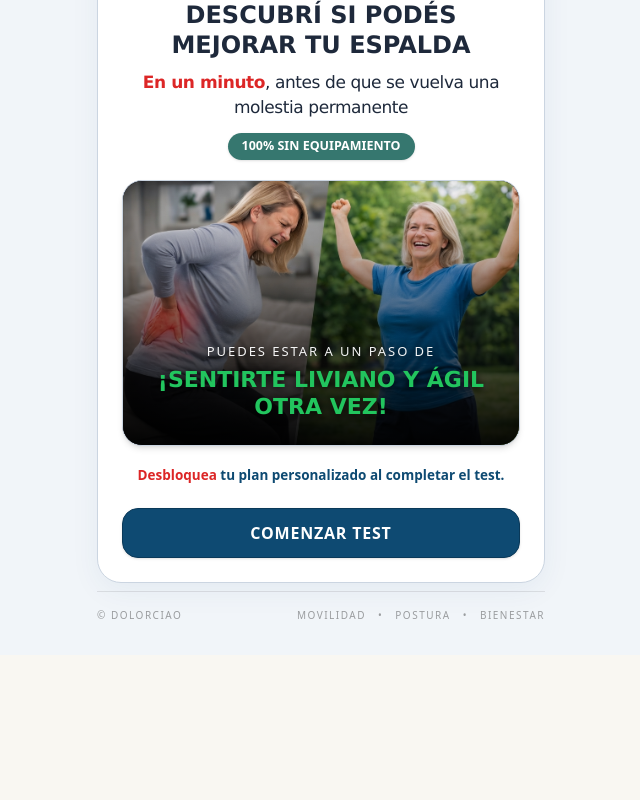
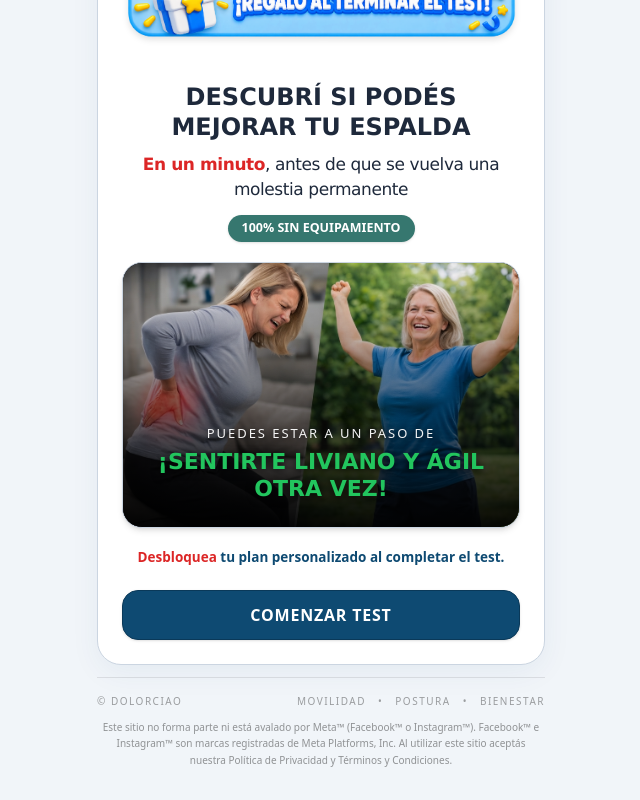
Before and after one commit to ipnavarro-design/quiz1, a React (Vite) app: page / in a window 1280 px wide. Shown: the part 245-1045 px from the top of the page, without its empty margins (319-959 px from the left). Before the commit the page ends 900 px from the top, so only its background shows below. Built offline with nearby package versions, Linux system fonts and the light colour scheme; a web font is replaced by a local one.

Commit message:
feat: update footer disclaimer and hero image styling
Add a Meta legal disclaimer to the footer and adjust hero image dimensions for better layout consistency.

```diff
--- a/src/App.tsx
+++ b/src/App.tsx
@@ -478,7 +478,8 @@ export default function App() {
       </div>
 
       {/* Editorial Subtle Footer */}
-      <footer className="w-full max-w-[448px] mx-auto pt-4 mt-2 flex items-center justify-between border-t border-[#1A1A1A]/10 text-[10px] uppercase tracking-[0.15em] text-[#1A1A1A]/40 font-medium">
+      <footer className="w-full max-w-[448px] mx-auto pt-4 mt-3 flex flex-col items-center gap-2.5 border-t border-[#1A1A1A]/10 text-center">
+        <div className="w-full flex items-center justify-between text-[10px] uppercase tracking-[0.15em] text-[#1A1A1A]/40 font-medium">
           <span>&copy; DOLORCIAO</span>
           <div className="flex gap-3">
             <span>Movilidad</span>
@@ -487,6 +488,14 @@ export default function App() {
             <span>&bull;</span>
             <span>Bienestar</span>
           </div>
+        </div>
+
+        {/* Legal Disclaimer / Meta Disclosure */}
+        <p className="text-[9.5px] sm:text-[10px] text-[#1A1A1A]/45 leading-relaxed text-center font-normal px-1">
+          Este sitio no forma parte ni está avalado por Meta™ (Facebook™ o Instagram™).
+          Facebook™ e Instagram™ son marcas registradas de Meta Platforms, Inc. Al utilizar este
+          sitio aceptás nuestra Política de Privacidad y Términos y Condiciones.
+        </p>
       </footer>
     </main>
   );
--- a/src/screens/Screen0Hero.tsx
+++ b/src/screens/Screen0Hero.tsx
@@ -23,7 +23,8 @@ export const Screen0Hero: React.FC<Screen0HeroProps> = ({ onContinue }) => {
         <img
           src="/images/ChatGPT Image 9 sept 2026, 05_58_52 p.m..png"
           alt="Regalo especial al completar"
-          className="w-32 sm:w-36 h-auto object-contain drop-shadow-md"
+          className="w-[400px] max-w-full h-[130px] object-contain drop-shadow-md"
+          style={{ width: '400px', height: '130px' }}
           referrerPolicy="no-referrer"
         />
       </div>
```
Lines whose indentation alone changed are shown as unchanged.
